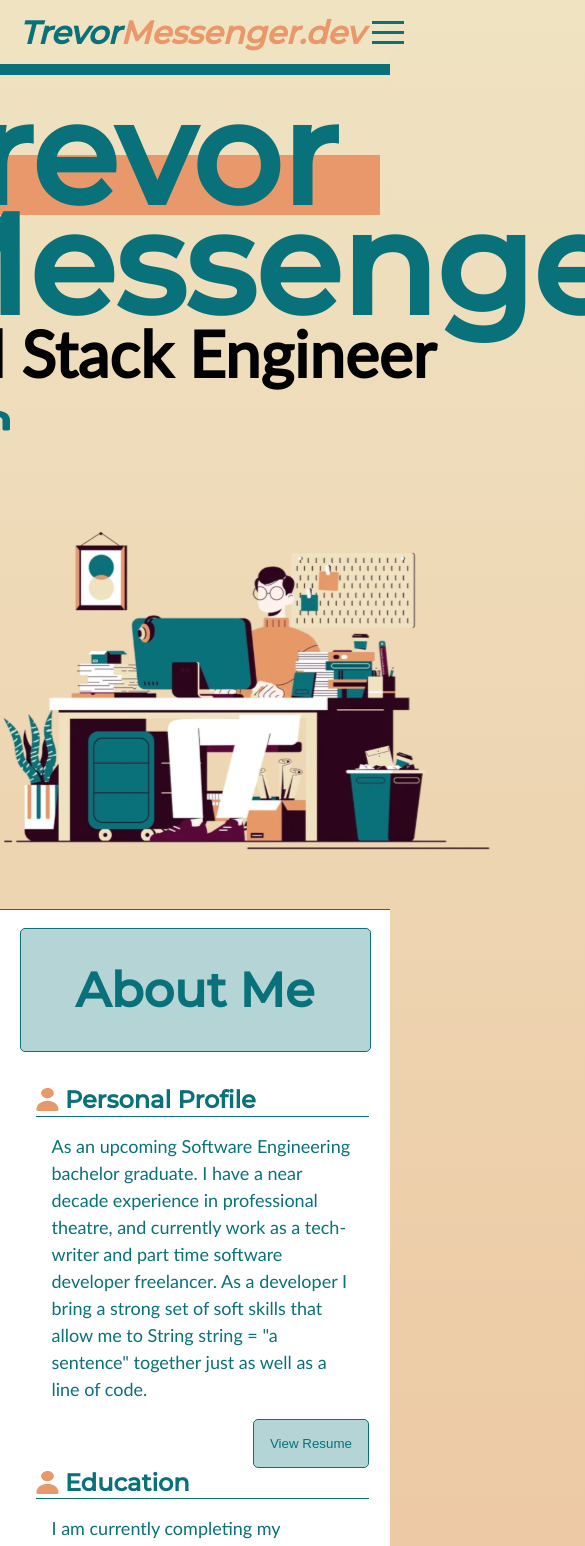
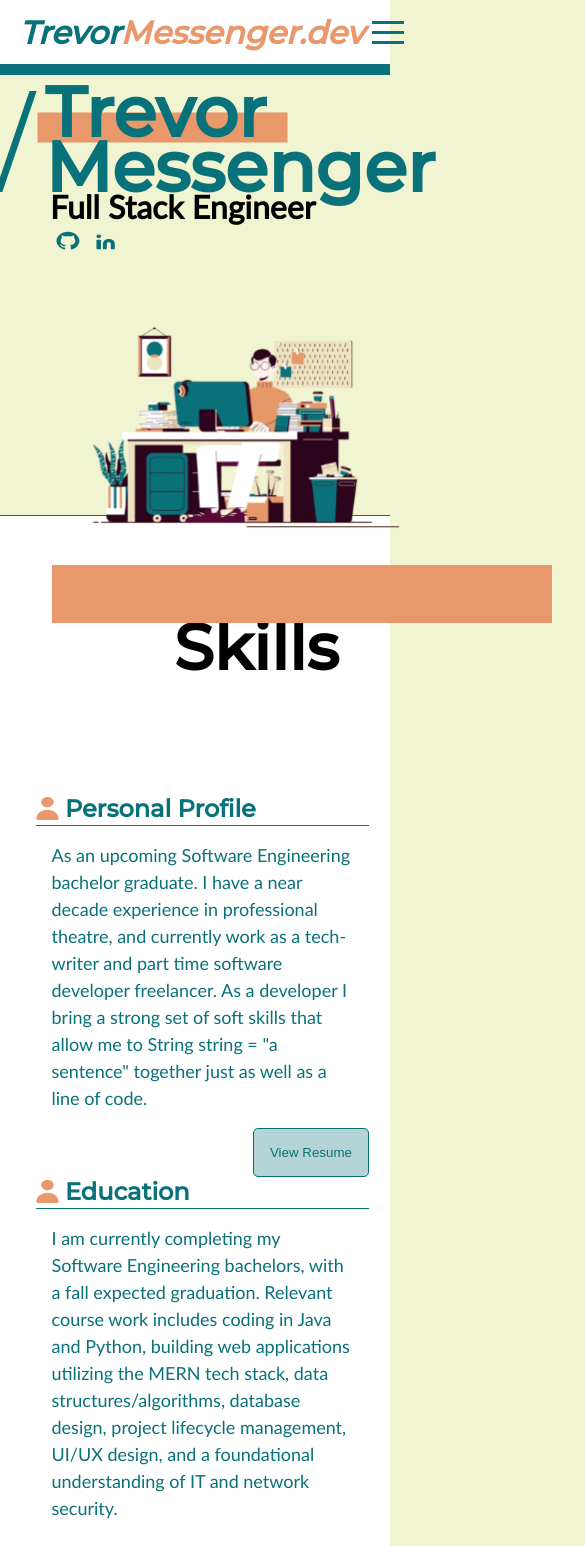
Before and after one commit to messenger-trevor/MyWebsite, a React (Create React App) app: page / in a window 390 px wide. Shown: the top 1546 px of the page, 585 px wide, since content can reach past the window. Built offline with nearby package versions, Linux system fonts and the light colour scheme.

Commit message:
added media queries and messed around with background colors. also begun changes on section headers

```diff
--- a/src/Components/About.js
+++ b/src/Components/About.js
@@ -13,6 +13,7 @@ import CSSLogo from "../Assets/CSSLogo.svg";
 import FlyInLeft from "./AnimationWrappers/FlyInLeft";
 import FlyInRight from "./AnimationWrappers/FlyInRight";
 import PopulateChildrenDelayed from "./AnimationWrappers/PopulateChildrenDelayed";
+import Highlight from "./Highlight.js";
 
 const About = () => {
   const logoData = [
@@ -29,9 +30,10 @@ const About = () => {
 
   return (
     <div className={classes.aboutSectionContainer}>
-      <h1 id="AboutMeLink" className={classes.sectionHeader}>
-        About Me
-      </h1>
+      <div id="AboutMeLink" className={classes.sectionHeader}>
+        <Highlight translate="15" />
+        <h1>Skills</h1>
+      </div>
       <FlyInRight>
         <div className={classes.biography}>
           <div className={classes.header}>
@@ -58,8 +60,8 @@ const About = () => {
             fall expected graduation. Relevant course work includes coding in
             Java and Python, building web applications utilizing the MERN tech
             stack, data structures/algorithms, database design, project
-            lifecycle management, UI/UX design, and a foundational
-            understanding of IT and network security.
+            lifecycle management, UI/UX design, and a foundational understanding
+            of IT and network security.
           </p>
           <p>
             I previously obtained a Bachelors of Fine Arts from Southern Utah
--- a/src/Components/About.module.css
+++ b/src/Components/About.module.css
@@ -10,17 +10,13 @@
 }
 .sectionHeader {
   font-family: "Montserrat-Medium";
-  color: #097179;
-  font-size: 3rem;
+  color: black;
+  font-size: 2rem;
   padding: 2rem;
-  background: rgb(9, 113, 121, 0.3);
-  align-self: baseline;
-  text-align: center;
+  text-align: right;
   margin: 5% 0;
-  inset: 0;
   width: 100%;
-  border: .1rem solid #097179;
-  border-radius: 5px;
+  background-color: transparent;
 }
 
 
--- a/src/Components/Header.module.css
+++ b/src/Components/Header.module.css
@@ -26,7 +26,7 @@
   top: 0;
   right: 0;
   transition: transform 0.3s ease-in-out;
-  background: #efe3c2;
+  background: white;
   z-index: 3;
   border-left: 0.1rem solid #097179;
   transform: translateY(0);
@@ -48,7 +48,7 @@
   top: 0;
   right: 0;
   transition: transform 0.5s ease-in-out;
-  background: #efe3c2;
+  background: white;
   z-index: 3;
   border-right: 0.1rem solid #097179;
   transform: translateY(-100vh);
@@ -68,7 +68,7 @@ nav {
   position: sticky;
   top: 0;
   border-bottom: 0.1rem solid #097179;
-  background-color: #efe3c2;
+  background-color: white;
   padding-left: 5%;
   padding-right: 5%;
   z-index: 4;
--- a/src/Components/HeroSection.module.css
+++ b/src/Components/HeroSection.module.css
@@ -2,14 +2,16 @@
 .landingSection {
   display: flex;
   flex-wrap: wrap;
-  margin: auto;
+  margin: 0;
   align-items: center;
   justify-content: center;
-  height: 100vh;
+  min-height: fit-content;
+  padding-top: 5%;
+  padding-bottom: 5%;
 
 }
 .graphic {
-  transform: translate(50px);
+  transform: translate(75px, 0px);
 }
 .orangeHighlight {
   position: absolute;
@@ -91,3 +93,37 @@
   transform: scaleX(1);
   transform-origin: left;
 }
+@media screen and (width < 1075px) {
+  .LogoStuff {
+    font-size: 35px;
+    line-height: 55px;
+    grid-template-columns: repeat(8, 50px);
+
+  }
+  .LogoStuff span {
+    font-size: 150px;
+    line-height: 110px;
+  }
+  .landingSectionText h2 {
+    font-weight: 100;
+    font-size: 2rem;
+  }
+  .buttonBar, .landingSectionText h2 {
+    transform: translate(55px, -10px);
+  }
+  .buttonBar img{
+    height: 25px;
+    width: 25px;
+  }
+  .graphic {
+    height: 225px;
+    width: 475px;
+    transform: translate(50px, 50px);
+  }
+  .orangeHighlight {
+    width: 250px;
+    height: 30px;
+    transform: translate(42.5px, 27.5px);
+
+  }
+}
--- /dev/null
+++ b/src/Components/Highlight.js
@@ -0,0 +1,16 @@
+const Highlight = (props) => {
+
+  return (
+    <div
+      style={{
+        position: "absolute",
+        background: "#e8986b",
+        width: '500px',
+        height: "58px",
+
+      }}
+    ></div>
+  );
+};
+
+export default Highlight;
--- a/src/index.css
+++ b/src/index.css
@@ -1,9 +1,5 @@
 body {
-  background-image: linear-gradient(
-    0deg,
-    rgba(232, 152, 107, 1) 0%,
-    rgba(239, 227, 194, 1) 100%
-  );
+  background: rgba(240,244,209,255);
   margin: 0;
   padding: 0;
 }
```
